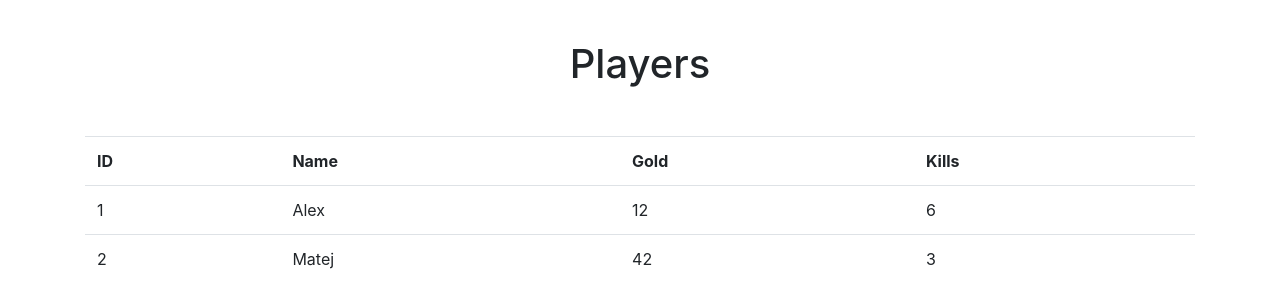
After one commit to matejsoroka/ids_projects, a Flask app: page /players in a window 1280 px wide. The commit adds this page. Shown: the top 308 px of the page. Run offline with Flask 2, Linux system fonts and the light colour scheme; some libraries are stand-ins or nearby versions.

Commit message:
Adding new page

```diff
--- a/project_app/app.py
+++ b/project_app/app.py
@@ -1,23 +1,33 @@
 from flask import Flask, render_template
-import cx_Oracle
+# import cx_Oracle
 import os
 
 app = Flask(__name__)
 
 db_user = os.environ.get('DBAAS_USER_NAME', 'xsorok02')
-db_password = os.environ.get('DBAAS_USER_PASSWORD', '')
+db_password = os.environ.get('DBAAS_USER_PASSWORD', 'CJiBvpmS')
 db_connect = os.environ.get('DBAAS_DEFAULT_CONNECT_DESCRIPTOR', "gort.fit.vutbr.cz:1521/orclpdb.gort.fit.vutbr.cz")
 service_port = port=os.environ.get('PORT', '1521')
 
 @app.route('/')
 def index():
-    connection = cx_Oracle.connect(db_user, db_password, db_connect)
-    cur = connection.cursor()
-    cur.execute("SELECT * FROM PLAYER")
-    players = cur.fetchall()
-    cur.close()
-    connection.close()
-    return render_template("index.html", players=players)
+    # connection = cx_Oracle.connect(db_user, db_password, db_connect)
+    # cur = connection.cursor()
+    # cur.execute("SELECT * FROM PLAYER")
+    # players = cur.fetchall()
+    # cur.close()
+    # connection.close()
+    return render_template("index.html")
+
+@app.route('/players')
+def players():
+    # connection = cx_Oracle.connect(db_user, db_password, db_connect)
+    # cur = connection.cursor()
+    # cur.execute("SELECT * FROM PLAYER")
+    # players = cur.fetchall()
+    # cur.close()
+    # connection.close()
+    return render_template("players.html", players=[(1, 'Alex', 12, 6), (2, 'Matej', 42, 3)])
 
 
 if __name__ == '__main__':
--- /dev/null
+++ b/project_app/templates/players.html
@@ -0,0 +1,21 @@
+{% include "header.html" %}
+<div class="container">
+    <h1 class="text-center">Players</h1>
+    <table class="table">
+        <tr>
+            <th>ID</th>
+            <th>Name</th>
+            <th>Gold</th>
+            <th>Kills</th>
+        </tr>
+        {% for player in players %}
+        <tr>
+            <td>{{ player[0] }}</td>
+            <td>{{ player[1] }}</td>
+            <td>{{ player[2] }}</td>
+            <td>{{ player[3] }}</td>
+        </tr>
+        {% endfor %}
+    </table>
+</div>
+{% include "footer.html" %}
```
Also changed, not shown: project_app/templates/index.html (+4 -17 lines).
